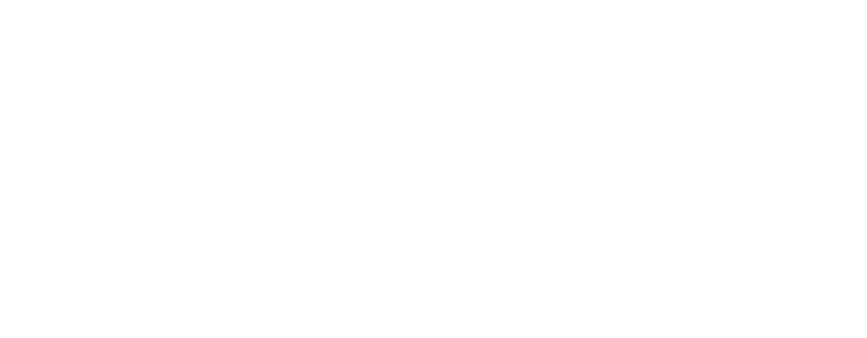
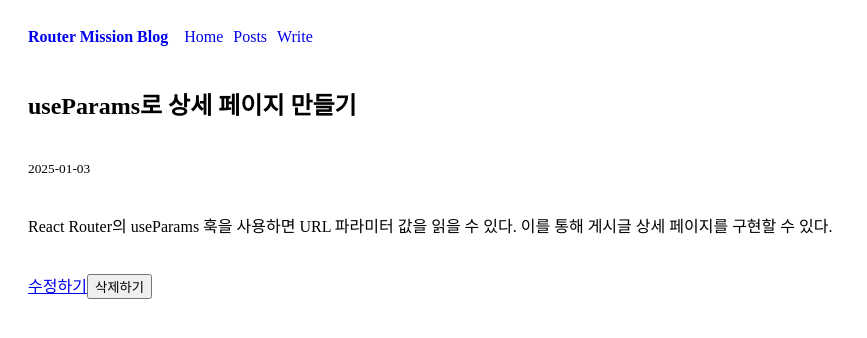
Before and after one commit to alikerock/ESTFE13_ajax-router-mission, a React (Vite) app: page /post/3 in a window 1280 px wide. Before the commit this address had no page. Shown: the top 338 px of the page, without its empty margins (0-867 px from the left). Built offline with nearby package versions, Linux system fonts and the light colour scheme.

Commit message:
Add PostDetail and NotFound components; update routing and enhance Home and Posts pages

```diff
--- a/src/App.jsx
+++ b/src/App.jsx
@@ -4,6 +4,8 @@
 import Layout from "./components/Layout";
 import Home from "./pages/Home";
 import Posts from "./pages/Posts";
+import PostDetail from "./pages/PostDetail";
+import NotFound from "./pages/NotFound";
 
 function App() {
   const [posts, setPosts] = useState([]);
@@ -36,19 +38,17 @@
     }; //정리함수
   }, []);
 
-  console.log(posts);
-
+  const onDelete = _id => {
+    setPosts(prev => prev.filter(post => post.id !== _id));
+  };
   return (
     <>
       <Routes>
         <Route path="/" element={<Layout loaded={loaded} />}>
           <Route index element={<Home posts={posts} />} />
           <Route path="posts" element={<Posts posts={posts} />} />
-          {/*<Route
-          path="posts/:id"
-          element={<PostDetail posts={} onDelete={}/>}
-        />
-        <Route path="*" element={<NotFound />}/> */}
+          <Route path="post/:id" element={<PostDetail posts={posts} onDelete={onDelete} />} />
+          <Route path="*" element={<NotFound />} />
         </Route>
       </Routes>
     </>
--- a/src/pages/Home.jsx
+++ b/src/pages/Home.jsx
@@ -16,7 +16,7 @@
       ) : (
         <ul>
           {latest.map(p => (
-            <li>
+            <li key={p.id}>
               <Link to={`/post/${p.id}`}>{p.title}</Link>
             </li>
           ))}
--- a/src/pages/NotFound.jsx
+++ b/src/pages/NotFound.jsx
@@ -0,0 +1,11 @@
+import { Link } from "react-router";
+
+export default function NotFound() {
+  return (
+    <>
+      <h2>404 에러</h2>
+      <p>페이지를 찾을수 없습니다.</p>
+      <Link to="/">홈으로 이동</Link>
+    </>
+  );
+}
--- a/src/pages/PostDetail.jsx
+++ b/src/pages/PostDetail.jsx
@@ -0,0 +1,35 @@
+import { useParams, Link, useNavigate } from "react-router";
+
+export default function PostDetail({ posts, onDelete }) {
+  const { id } = useParams();
+  let navigate = useNavigate();
+  console.log(id);
+  const post = posts.find(p => p.id === Number(id));
+  if (!post) {
+    return (
+      <>
+        <h2>에러</h2>
+        <p>존재하지 않는 게시물입니다.</p>
+        <Link to="/">홈으로 이동</Link>
+      </>
+    );
+  }
+  const handleDelete = () => {
+    if (window.confirm("정말 삭제할까요?")) {
+      onDelete(post.id);
+      navigate("/posts");
+    }
+  };
+
+  return (
+    <>
+      <h2>{post.title}</h2>
+      <small>{post.createdAt}</small>
+      <p>{post.content}</p>
+      <div className="controls">
+        <Link to={`post/edit/${post.id}`}>수정하기</Link>
+        <button onClick={handleDelete}>삭제하기</button>
+      </div>
+    </>
+  );
+}
--- a/src/pages/Posts.jsx
+++ b/src/pages/Posts.jsx
@@ -12,7 +12,7 @@
       ) : (
         <ul>
           {sorted.map(p => (
-            <li>
+            <li key={p.id}>
               <Link to={`/post/${p.id}`}>{p.title}</Link>
             </li>
           ))}
```
